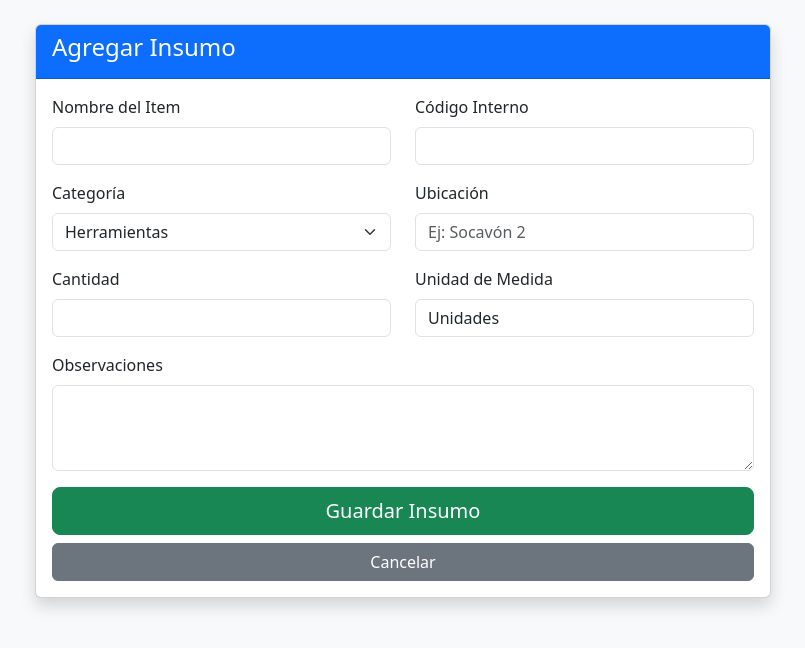
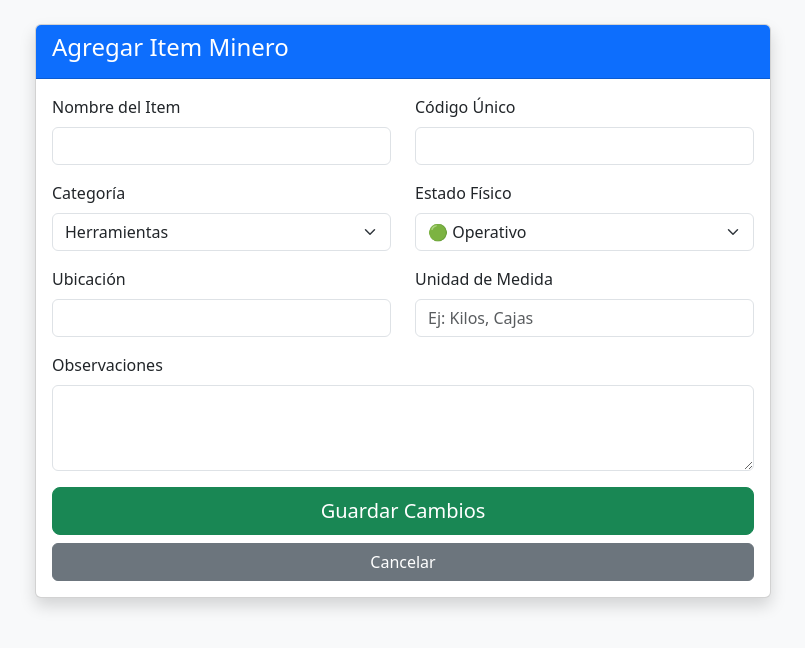
Before and after one commit to saolos12/mining-inventory-system, a Flask app: page /agregar in a window 1280 px wide. Shown: the part 56-704 px from the top of the page, without its empty margins (237-1042 px from the left). Run offline with Flask 3, Linux system fonts and the light colour scheme.

Commit message:
Update agregar.html

```diff
--- a/templates/agregar.html
+++ b/templates/agregar.html
@@ -5,7 +5,7 @@
     <div class="col-md-8">
         <div class="card shadow">
             <div class="card-header bg-primary text-white">
-                <h4>{{ accion }} Insumo</h4>
+                <h4>{{ accion }} Item Minero</h4>
             </div>
             <div class="card-body">
                 <form method="POST">
@@ -15,8 +15,8 @@
                             <input type="text" name="nombre" class="form-control" value="{{ insumo.nombre if insumo else '' }}" required>
                         </div>
                         <div class="col">
-                            <label class="form-label">Código Interno</label>
-                            <input type="text" name="codigo" class="form-control" value="{{ insumo.codigo_interno if insumo else '' }}">
+                            <label class="form-label">Código Único</label>
+                            <input type="text" name="codigo" class="form-control" value="{{ insumo.codigo if insumo else '' }}" required>
                         </div>
                     </div>
 
@@ -26,25 +26,31 @@
                             <select name="categoria" class="form-select" required>
                                 <option value="Herramientas" {% if insumo and insumo.categoria == 'Herramientas' %}selected{% endif %}>Herramientas</option>
                                 <option value="Explosivos" {% if insumo and insumo.categoria == 'Explosivos' %}selected{% endif %}>Explosivos</option>
-                                <option value="EPP" {% if insumo and insumo.categoria == 'EPP' %}selected{% endif %}>EPP (Seguridad)</option>
+                                <option value="EPP" {% if insumo and insumo.categoria == 'EPP' %}selected{% endif %}>EPP</option>
                                 <option value="Repuestos" {% if insumo and insumo.categoria == 'Repuestos' %}selected{% endif %}>Repuestos</option>
+                                <option value="Maquinaria" {% if insumo and insumo.categoria == 'Maquinaria' %}selected{% endif %}>Maquinaria</option>
                                 <option value="Otros" {% if insumo and insumo.categoria == 'Otros' %}selected{% endif %}>Otros</option>
                             </select>
                         </div>
                         <div class="col">
-                            <label class="form-label">Ubicación</label>
-                            <input type="text" name="ubicacion" class="form-control" placeholder="Ej: Socavón 2" value="{{ insumo.ubicacion if insumo else '' }}">
+                            <label class="form-label">Estado Físico</label>
+                            <select name="estado" class="form-select" required>
+                                <option value="Operativo" {% if insumo and insumo.estado == 'Operativo' %}selected{% endif %}>🟢 Operativo</option>
+                                <option value="Regular" {% if insumo and insumo.estado == 'Regular' %}selected{% endif %}>🟡 Regular</option>
+                                <option value="En Mantenimiento" {% if insumo and insumo.estado == 'En Mantenimiento' %}selected{% endif %}>🔧 En Mantenimiento</option>
+                                <option value="Dañado" {% if insumo and insumo.estado == 'Dañado' %}selected{% endif %}>🔴 Dañado / Baja</option>
+                            </select>
                         </div>
                     </div>
 
                     <div class="row mb-3">
                         <div class="col">
-                            <label class="form-label">Cantidad</label>
-                            <input type="number" name="cantidad" class="form-control" value="{{ insumo.cantidad if insumo else '' }}" required>
+                            <label class="form-label">Ubicación</label>
+                            <input type="text" name="ubicacion" class="form-control" value="{{ insumo.ubicacion if insumo else '' }}">
                         </div>
                         <div class="col">
                             <label class="form-label">Unidad de Medida</label>
-                            <input type="text" name="unidad" class="form-control" placeholder="Ej: Kilos, Cajas" value="{{ insumo.unidad if insumo else 'Unidades' }}">
+                            <input type="text" name="unidad" class="form-control" placeholder="Ej: Kilos, Cajas" value="{{ insumo.unidad if insumo else '' }}" required>
                         </div>
                     </div>
 
@@ -54,7 +60,7 @@
                     </div>
 
                     <div class="d-grid gap-2">
-                        <button type="submit" class="btn btn-success btn-lg">Guardar Insumo</button>
+                        <button type="submit" class="btn btn-success btn-lg">Guardar Cambios</button>
                         <a href="{{ url_for('inventory.lista') }}" class="btn btn-secondary">Cancelar</a>
                     </div>
                 </form>
```
